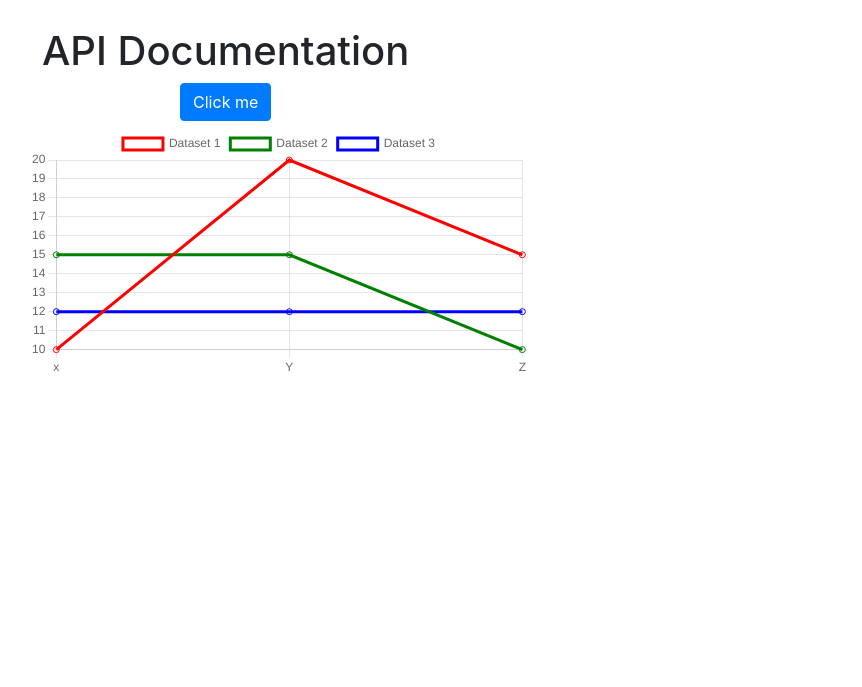
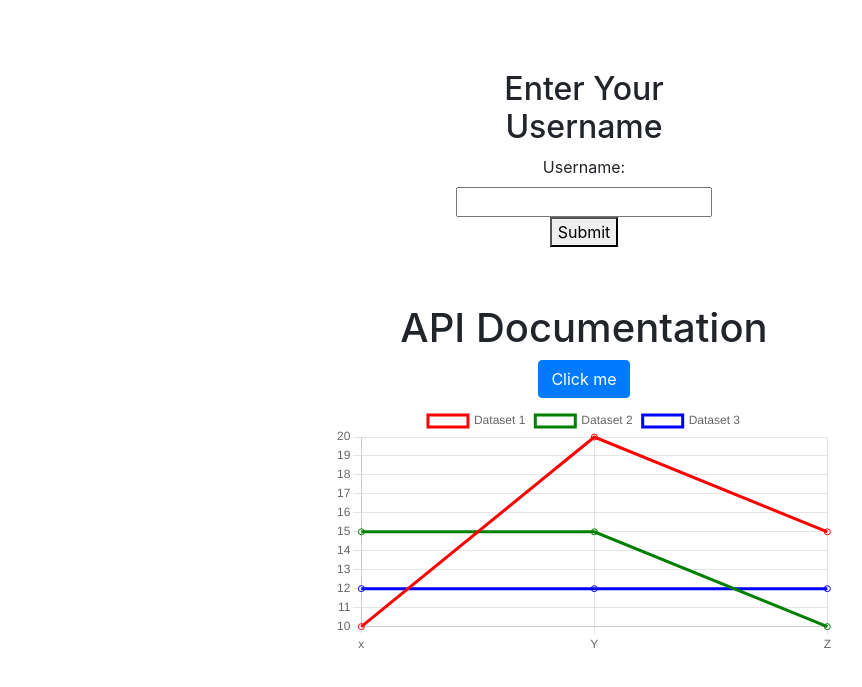
Before and after one commit to Physlex/CAMACLyftHacked2024, a FastAPI app: page / in a window 1280 px wide. Shown: the top 687 px of the page, without its empty margins (56-918 px from the left). Run offline with FastAPI, Linux system fonts and the light colour scheme.

Commit message:
Centered chart + have username button + post request
yeup

```diff
--- a/src/main.py
+++ b/src/main.py
@@ -35,6 +35,7 @@ async def download():
     return JSONResponse([])
 
 
+
 ## MAIN
 
 if __name__ == '__main__':
--- a/src/templates/index.html
+++ b/src/templates/index.html
@@ -4,6 +4,18 @@
     <meta charset="UTF-8">
     <meta name="viewport" content="width=device-width, initial-scale=1.0">
     <title>API Documentation</title>
+    <style>
+        /* Add some basic styling */
+        #username-box {
+            width: 300px;
+            margin: 50px auto;
+            text-align: center;
+        }
+        #myChart {
+            display: block;
+            margin: 0 auto;
+        }
+    </style>
 
     <!-- Bootstrap CSS -->
     <link rel="stylesheet" href="https://cdn.jsdelivr.net/npm/bootstrap@4.3.1/dist/css/bootstrap.min.css" integrity="sha384-ggOyR0iXCbMQv3Xipma34MD+dH/1fQ784/j6cY/iJTQUOhcWr7x9JvoRxT2MZw1T" crossorigin="anonymous">
@@ -12,10 +24,23 @@
         /* Add your custom styles here */
         body {
             padding: 20px; /* Add padding to body for spacing */
+            text-align: center;
         }
     </style>
 </head>
 <body>
+
+    <div id="username-box">
+        <h2>Enter Your Username</h2>
+        <form id="username-form">
+            <label for="username">Username:</label>
+            <input type="text" id="username" name="username" required>
+            <br>
+            <button type="button" onclick="submitUsername()">Submit</button>
+        </form>
+    </div>
+
+
     <div class="container">
         <div id="content" class="btn">
             <h1>API Documentation</h1>
@@ -32,5 +57,28 @@
     <!-- Your custom JS files -->
     <script src="static/js/index.js"></script>
     <script src="static/js/accel_chart.js"></script>
+    <script>
+        function submitUsername() {
+            // Get the entered username
+            var userName = document.getElementById('username').value;
+
+            // Make a POST request to the FastAPI endpoint
+            fetch('http://localhost:8000/process_variable', {
+                method: 'POST',
+                headers: {
+                    'Content-Type': 'application/json',
+                },
+                body: JSON.stringify({ variable: userName }),
+            })
+            .then(response => response.json())
+            .then(data => {
+                console.log('Success:', data);
+            })
+            .catch((error) => {
+                console.error('Error:', error);
+            });
+
+        }
+    </script>
 </body>
 </html>
```
